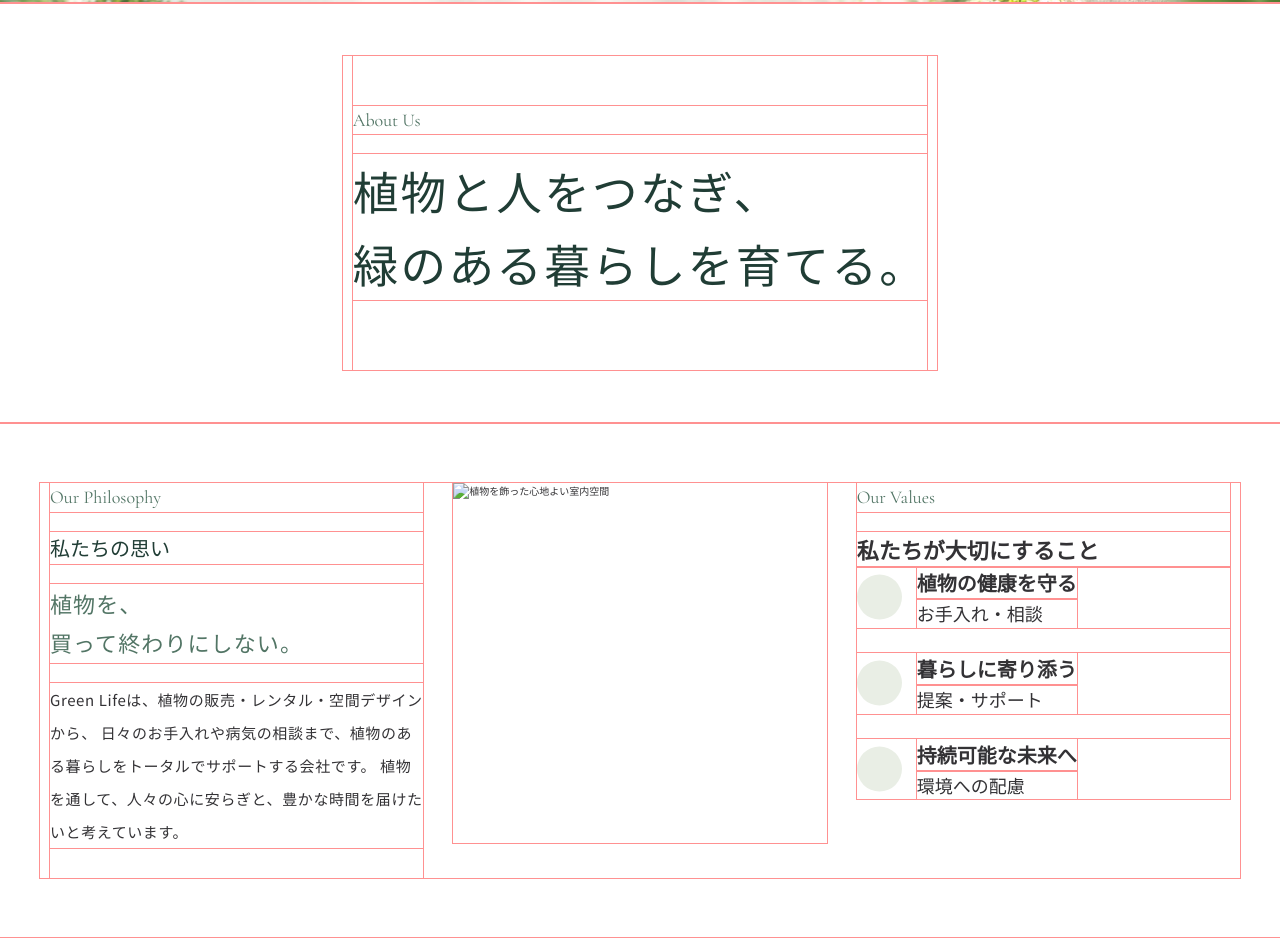
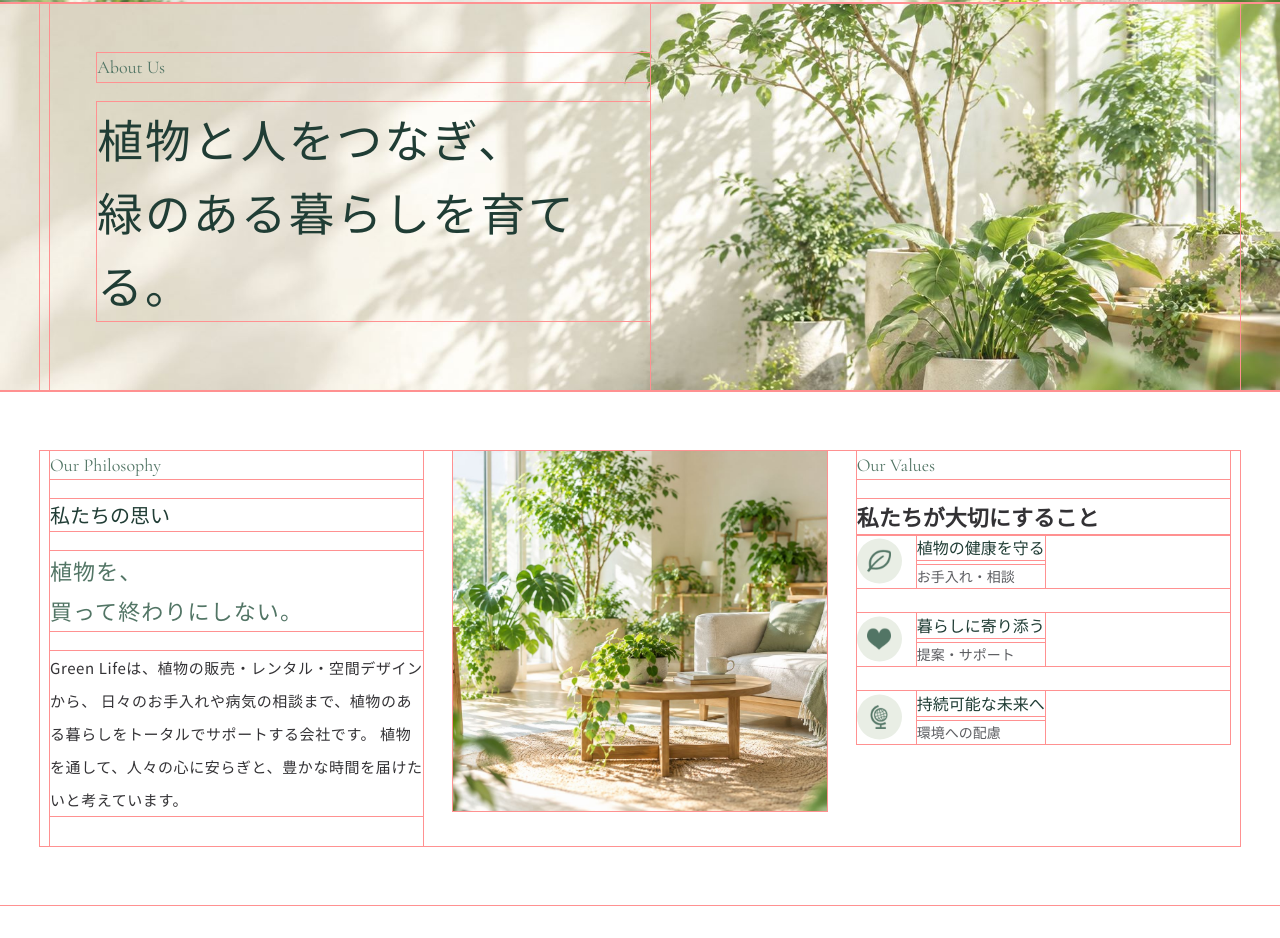
Before and after one commit to sabakan-miso/GreenLife, a website built with Vite: page index.html in a window 1280 px wide. Shown: the part 797-1735 px from the top of the page. After the commit the page ends 1703 px from the top, so only its background shows below. Built offline with nearby package versions, Linux system fonts and the light colour scheme; files whose address does not match are found by name.

Commit message:
aboutを作成中

```diff
--- a/index.html
+++ b/index.html
@@ -126,8 +126,6 @@
       </section><!-- fv終わり-->
 
 
-
-
       <!-- ABOUT -->
       <section id="about" class="about">
 
@@ -168,7 +166,7 @@
 
             <!-- 中央：植物の写真 -->
             <div class="about-photo">
-                <img src="" alt="植物を飾った心地よい室内空間" >
+                <img src="./src/images/about/about_center.jpg" alt="植物を飾った心地よい室内空間" >
             </div>
 
             <!-- 右：大切にすること -->
@@ -251,8 +249,8 @@
 
 
 
-  <!-- ドロワーメニュー -->
-  <script type="module" src="./src/js/style.js"></script>
-  <!-- splide -->
+  <!-- 全てのJS -->
+  <script type="module" src="./src/js/app.js"></script>
+
   </body>
 </html>
--- a/package.json
+++ b/package.json
@@ -12,6 +12,8 @@
     "vite": "^8.3.0"
   },
   "dependencies": {
-    "sanitize.css": "^13.0.0"
+    "@splidejs/splide": "^4.1.4",
+    "sanitize.css": "^13.0.0",
+    "scrollreveal": "^4.0.9"
   }
 }
--- a/src/css/style.css
+++ b/src/css/style.css
@@ -59,17 +59,17 @@ main{
 
     /* 上部：メインビジュアル */
     .about-hero{
-        min-height: 420px;
-        display: flex;
-        align-items: center;
-        background-image: url("../images/about/about-hero.jpg");
+        width: 100%;
+        min-height: 320px;
+        margin: 0 auto;
+        background-image: url("../images/about/about_back.jpg");
         background-size: cover;
         background-position: center;
     }
     /* 上部のテキスト */
     .about-hero .container .about-hero-content{
         max-width: 600px;
-        padding: 5rem 0;
+        padding: 5rem 0 5rem 4%;
     }
     /* 共通設定 .subtitle .title .desctiption */
 
@@ -145,6 +145,43 @@ main{
         & .about-values-list .about-value .about-value-content{
             position: relative;
         }
+        & .about-values-list .about-value .about-value-content::before{
+            content: ""; /* 丸の中に表示するアイコン */
+            position: absolute;
+            top: 50%;
+            left: -3.75rem;
+            transform: translate(-50%, -50%);
+            width: 2.4rem;
+            height: 2.4rem;
+            background-position: center;
+            background-size: contain;
+        }
+        /* それぞれのアイコン画像 */
+        .icon-plant::before{
+            background-image: url(../images/about/plant.png);
+        }
+        .icon-heart::before{
+            background-image: url(../images/about/heart.png);
+        }
+        .icon-earth::before{
+            background-image: url(../images/about/earth.png);
+        }
+        & .about-values-list .about-value .about-value-content{
+            h4{
+                margin-bottom: 0.5rem;
+                color: var(--color-accent3);
+                font-size: 1.6rem;
+                font-weight: 500;
+                line-height: 1.6;
+            }
+            p{
+                margin-bottom: 0;
+                color: var(--color-text2);
+                font-size: 1.4rem;
+                line-height: 1.6;
+            }
+        }
+
     }
 
 }
@@ -157,6 +194,39 @@ main{
 
 
 
+/*--------------------
+   about レスポンシブ
+ ---------------------*/
+ @media screen and (max-width: 768px) {
+
+    /* 上部のメインビジュアル */
+    .about .about-hero {
+        min-height: 350px;
+
+        & .container .about-hero-content {
+            padding: 4rem 0;
+        }
+    }
+
+    /* 下部を縦並びにする */
+    .about .about-details {
+        padding: 4rem 0;
+
+        & .container {
+            grid-template-columns: 1fr;
+            gap: 4rem;
+        }
+        /* 中央：写真の高さをスマホ用に調整 */
+        & .container .about-photo img{
+            height: 280px;
+        }
+        /* 右側：見出しのサイズ */
+        & .container .about-values .about-heading{
+            font-size: 1.8rem;
+        }
+    }
+
+}/*----- メディアクエリ終わり -----*/
 
 
 
@@ -169,16 +239,5 @@ main{
 
 
 /*--------------------
-    about レスポンシブ
- ---------------------*/
-/*----- メディアクエリ終わり -----*/
-
-
-
-
-
-
-
-/*--------------------
      　フッター
  ---------------------*/
--- /dev/null
+++ b/src/js/scrollreveal.js
@@ -0,0 +1,28 @@
+import ScrollReveal from "scrollreveal";
+
+// ScrollRevealの基本設定
+const sr = ScrollReveal();
+
+sr.reveal(".reveal", {
+    distance: "60px",
+    duration: 2000,
+    delay: 200,
+    reset: false,
+});
+
+
+//タイトル
+sr.reveal(".title", {
+  origin: "bottom",
+  distance: "40px",
+  duration: 1200,
+  delay: 0,
+});
+
+//説明文
+sr.reveal(".description",{
+    origin: "bottom",
+    distance: "40px",
+    duration: 1200,
+    delay:300,
+});
```
Also changed, not shown: src/js/app.js (added, +8 -0 lines), src/images/about/about_back.jpg (added), src/images/about/about_center.jpg (added), src/js/splide.js (renamed from src/js/main.js), 1 other file.
